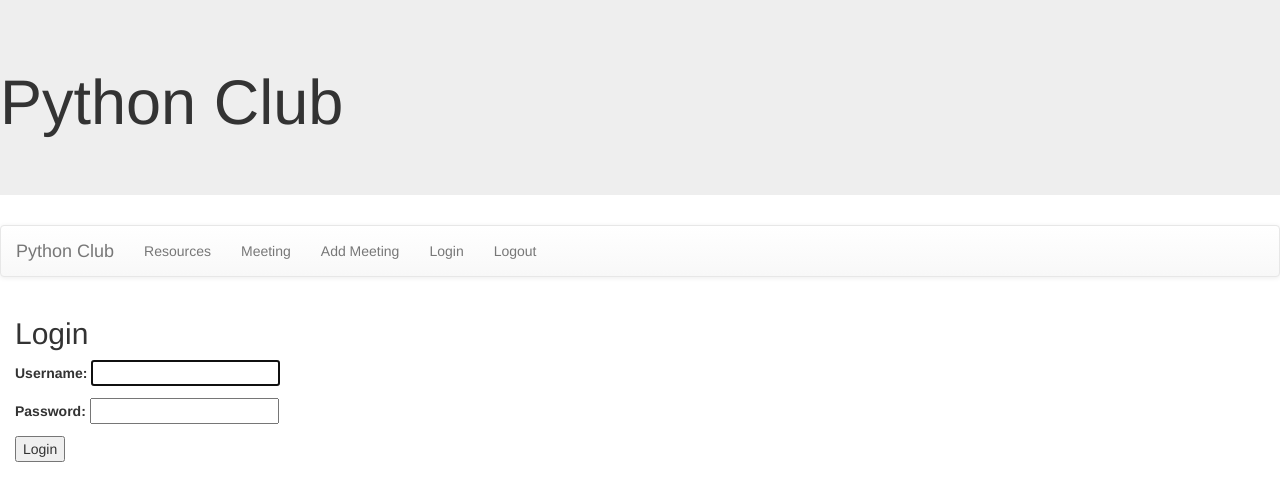
After one commit to Yuqiangtan/PythonClub, a Django app: page /accounts/login/ in a window 1280 px wide. The commit adds this page. Shown: the top 501 px of the page. Run offline with Django 3.2, Linux system fonts and the light colour scheme; some libraries are stand-ins or nearby versions.

Commit message:
Add files via upload

```diff
--- a/club/templates/base.html
+++ b/club/templates/base.html
@@ -19,6 +19,8 @@
 <li><a href="{% url 'resources' %}">Resources</a></li>
 <li><a href="{% url 'meeting' %}">Meeting</a></li>
 <li><a href="{% url 'newmeeting' %}">Add Meeting</a></li>
+<li><a href="{% url 'login' %}">Login</a></li>
+<li><a href="{% url 'logout' %}">Logout</a></li>
 </ul>
 </div>
 </nav>
--- /dev/null
+++ b/club/templates/registration/login.html
@@ -0,0 +1,9 @@
+{% extends 'base.html' %}
+{% block content %}
+<h2>Login</h2>
+<form method='POST'>
+{% csrf_token %}
+{{form.as_p}}
+<button type='submit'>Login</button>
+
+{% endblock %}
```
